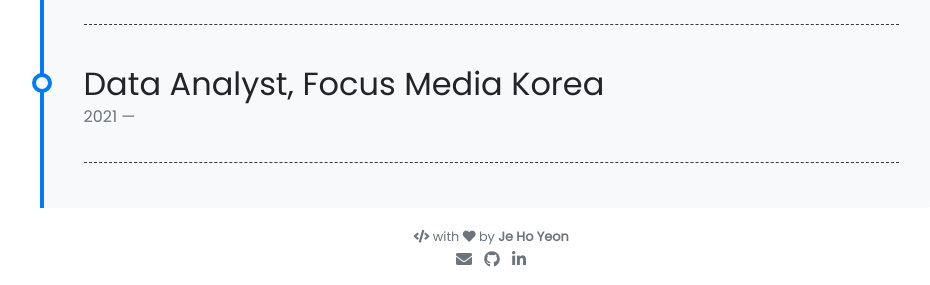
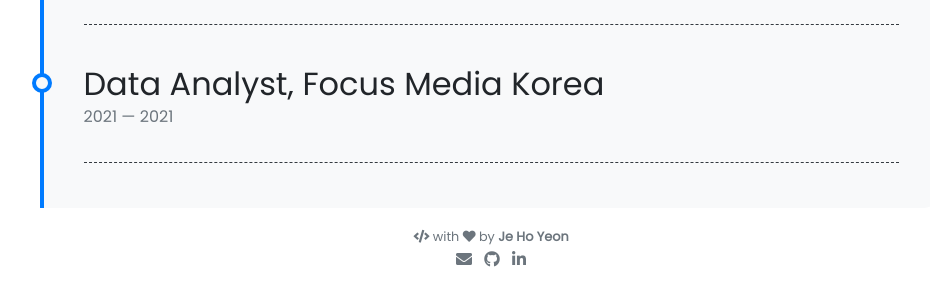
Before and after one commit to jyeon94/jyeon94.github.io, a Jekyll site: the page built from pages/about.md, in a window 1280 px wide. Shown: the part 1745-2030 px from the top of the page, without its empty margins (149-1079 px from the left). Built offline with Jekyll 4.4.1, drawn with Linux system fonts in a browser that asks for light colours; nearby versions of some CDN libraries; emoji names are drawn with the system emoji font.

Commit message:
Update timeline.yml

```diff
--- a/_data/timeline.yml
+++ b/_data/timeline.yml
@@ -34,4 +34,4 @@
 
 - title: Data Analyst, Focus Media Korea
   from: 2021
-  to:
+  to: 2021
```
